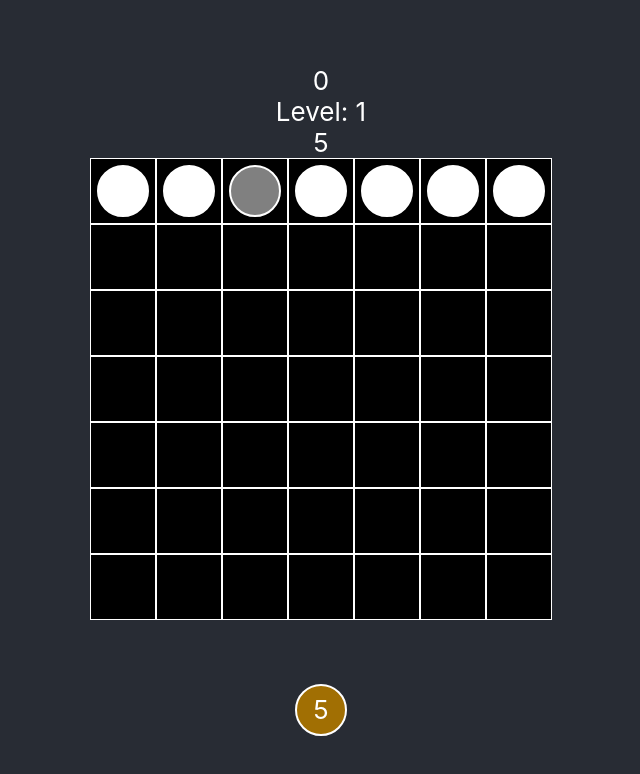
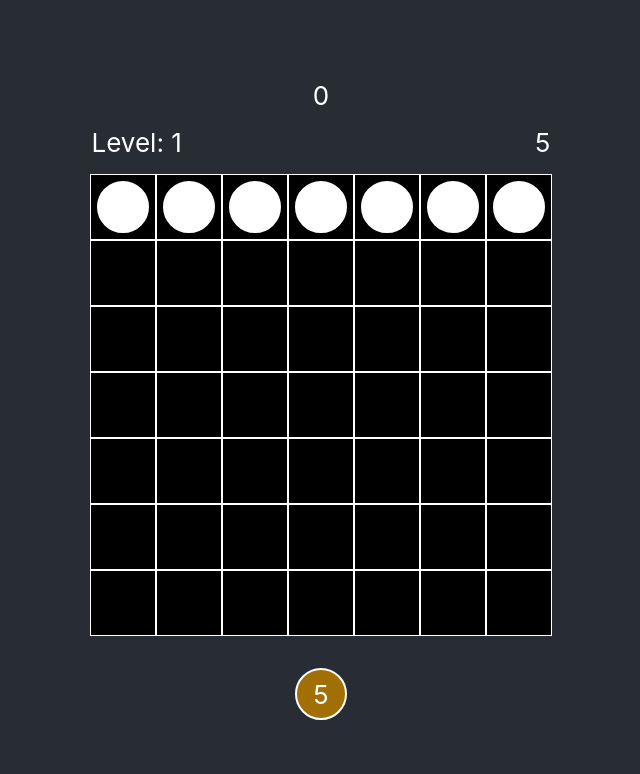
Before and after one commit to conmart/seven-up, a React (Create React App) app: page / in a window 1280 px wide. Shown: the top 774 px of the page, without its empty margins (319-959 px from the left). Built offline with nearby package versions, Linux system fonts and the light colour scheme.

Commit message:
style fixes

```diff
--- a/src/App.tsx
+++ b/src/App.tsx
@@ -18,7 +18,7 @@ function App() {
     gameGrid: [
       [9, 0, 0, 0, 0, 0, 0],
       [9, 0, 0, 0, 0, 0, 0],
-      [8, 0, 0, 0, 0, 0, 0],
+      [9, 0, 0, 0, 0, 0, 0],
       [9, 0, 0, 0, 0, 0, 0],
       [9, 0, 0, 0, 0, 0, 0],
       [9, 0, 0, 0, 0, 0, 0],
--- a/src/index.css
+++ b/src/index.css
@@ -10,6 +10,14 @@ body {
 code {
   font-family: source-code-pro, Menlo, Monaco, Consolas, 'Courier New',
     monospace;
+}
+
+.levelContainer {
+  display: flex;
+  justify-content: space-between;
+  width: 459px;
+  margin: 0 auto;
+  padding: 1rem;
 }
 
 .gameGrid {
@@ -29,6 +37,7 @@ code {
   display: flex;
   justify-content: center;
   align-items: center;
+  cursor: pointer;
 }
 
 .gameBall {
@@ -83,5 +92,5 @@ code {
 }
 
 .nextBallContainer {
-  padding-top: 4rem;
+  padding-top: 2rem;
 }
```
